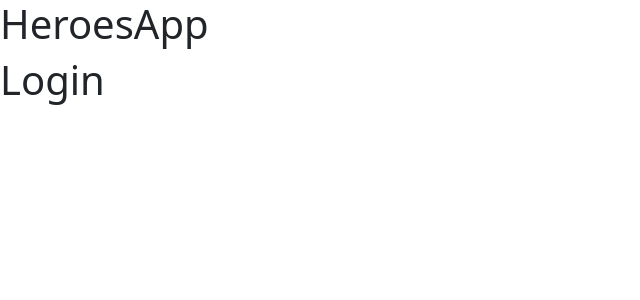
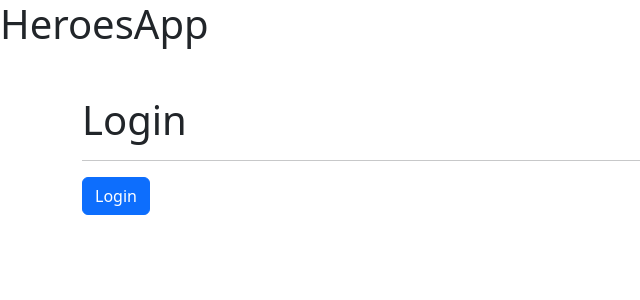
Before and after one commit to pallasuy/react-heroesapp-spa, a React (Vite) app: page /login in a window 1280 px wide. Shown: the top 300 px of the page, without its empty margins (0-640 px from the left). Built offline with nearby package versions, Linux system fonts and the light colour scheme.

Commit message:
Aplicando multiples Routers

```diff
--- a/src/auth/pages/Login.jsx
+++ b/src/auth/pages/Login.jsx
@@ -1,7 +1,29 @@
+import { useNavigate } from "react-router"
 
 
 export const Login = () => {
+
+    const navigate = useNavigate();
+
+
+    const onLogin = () => {
+        navigate('/marvel', {
+            replace: true
+        });
+
+    }
+
     return (
-        <h1>Login</h1>
+        <>
+            <div className="container mt-5">
+                <h1>Login</h1>
+                <hr />
+                <button className="btn btn-primary"
+                    onClick={onLogin}>
+                    Login
+                </button>
+            </div>
+        </>
+
     )
 }
--- a/src/ui/components/Navbar.jsx
+++ b/src/ui/components/Navbar.jsx
@@ -1,7 +1,19 @@
-import { Link, NavLink } from 'react-router-dom';
+import { Link, NavLink, useNavigate } from 'react-router-dom';
 
 
 export const Navbar = () => {
+
+
+    const navigate = useNavigate();
+
+    const onLogout = () => {
+        navigate('/login', {
+
+            replace: true
+        });
+
+    }
+
     return (
         <nav className="navbar navbar-expand-sm navbar-dark bg-dark p-2">
 
@@ -53,7 +65,9 @@ export const Navbar = () => {
                         Gabriel
                     </span>
 
-                    <button className='nav-item nav-link btn'>
+                    <button className='nav-item nav-link btn'
+                        onClick={onLogout}
+                    >
                         Logout
                     </button>
 
```
